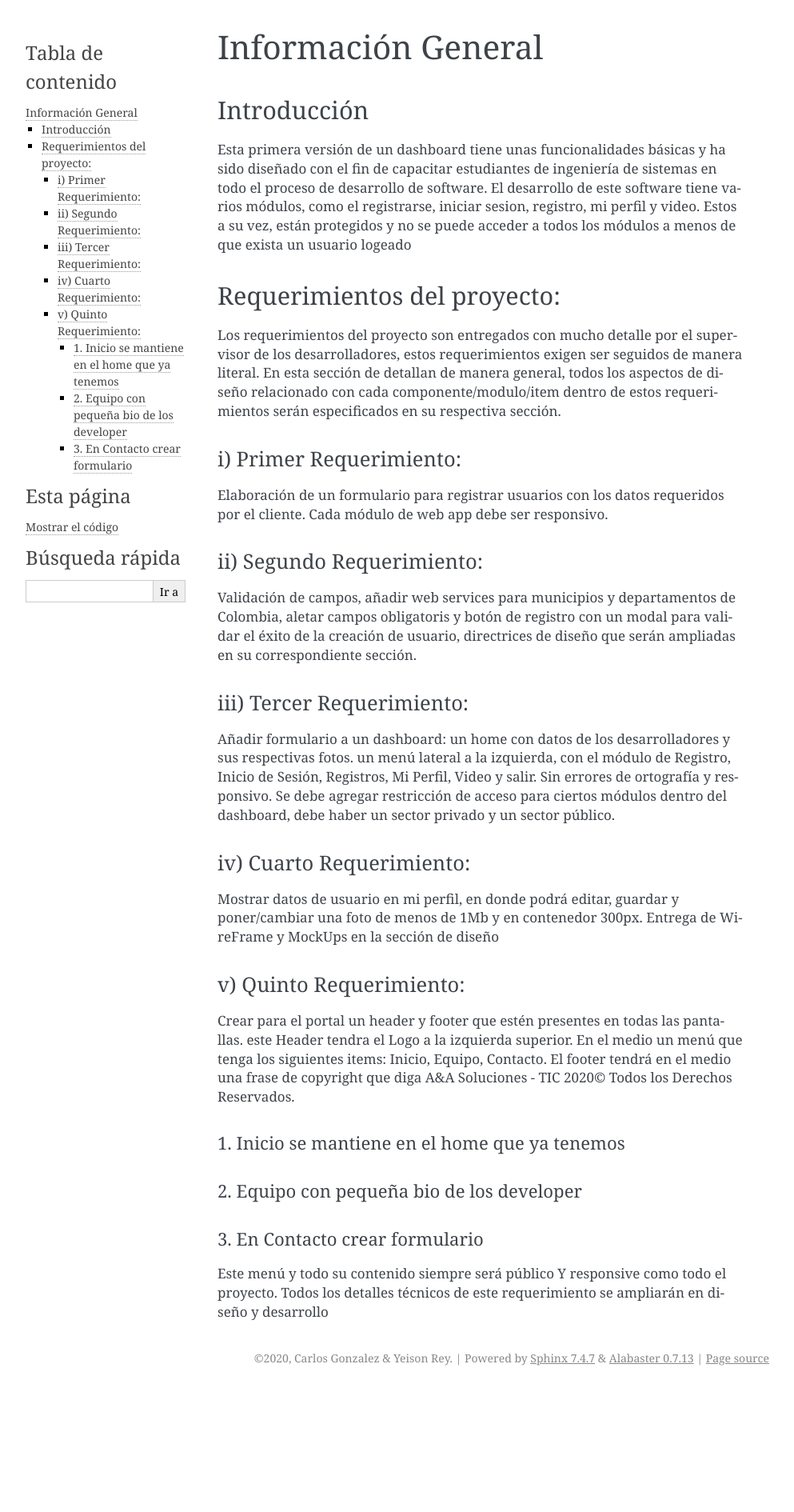
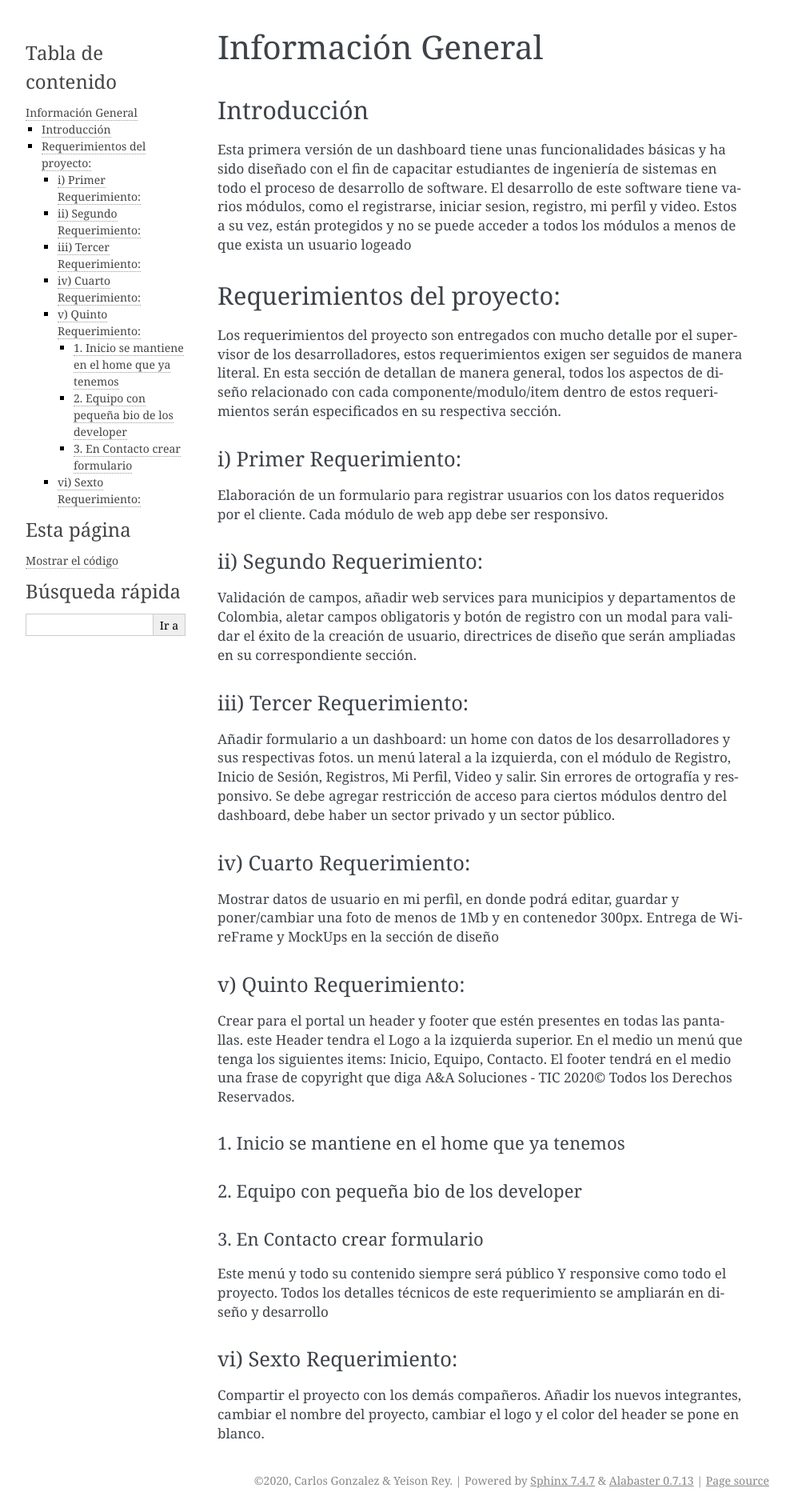
Before and after one commit to dev17aiatic/doc-pepitos, a Sphinx documentation site: the page built from source/general.rst, in a window 1280 px wide. Shown: the whole page at 80% size, without its empty margins (148-1141 px from the left). Built offline with Sphinx 7.4.7, drawn with Linux system fonts in a browser that asks for light colours; before the commit the page ends 1737 px from its top, so only the background shows below that.

Commit message:
documentacion

```diff
--- a/source/general.rst
+++ b/source/general.rst
@@ -47,3 +47,8 @@ En el medio un menú que tenga los siguientes items: Inicio, Equipo, Contacto. E
 """""""""""""""""""""""""""""""
 
 Este menú y todo su contenido siempre será público Y responsive como todo el proyecto. Todos los detalles técnicos de este requerimiento se ampliarán en diseño y desarrollo
+
+vi) Sexto Requerimiento:
+--------------------------------------
+Compartir el proyecto con los demás compañeros.
+Añadir los nuevos integrantes, cambiar el nombre del proyecto, cambiar el logo  y el color del header se pone en blanco.
```
Also changed, not shown: source/desarrollo.rst (+12 -1 lines), source/diseño.rst (+8 -0 lines).
